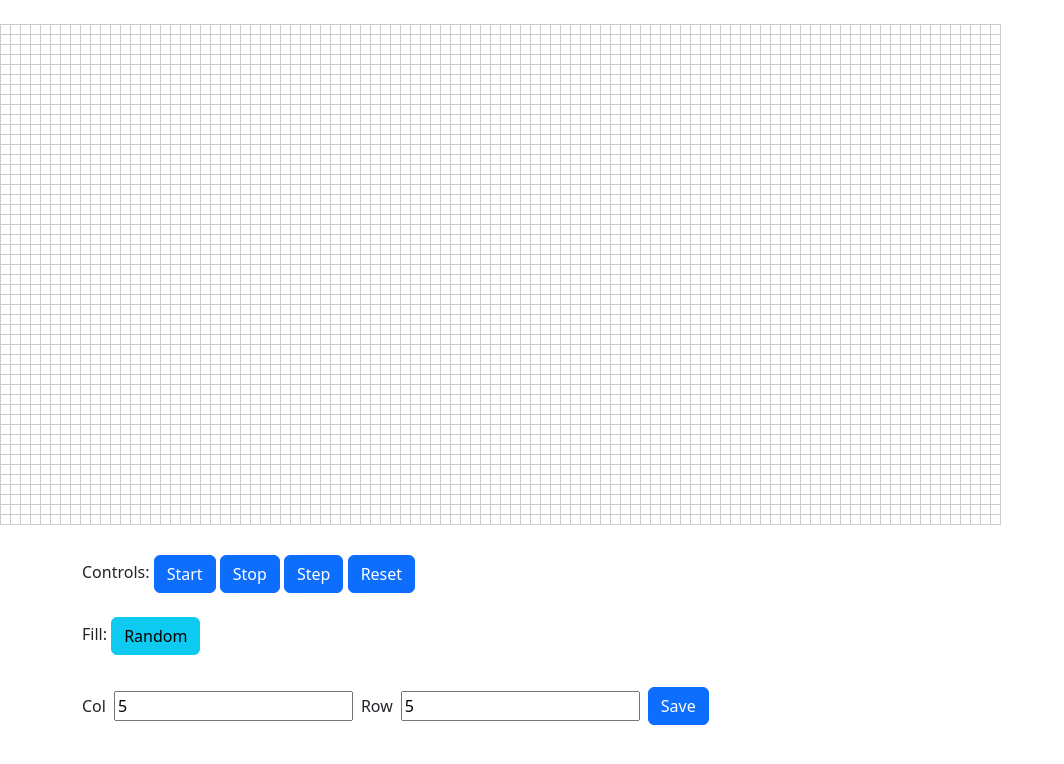
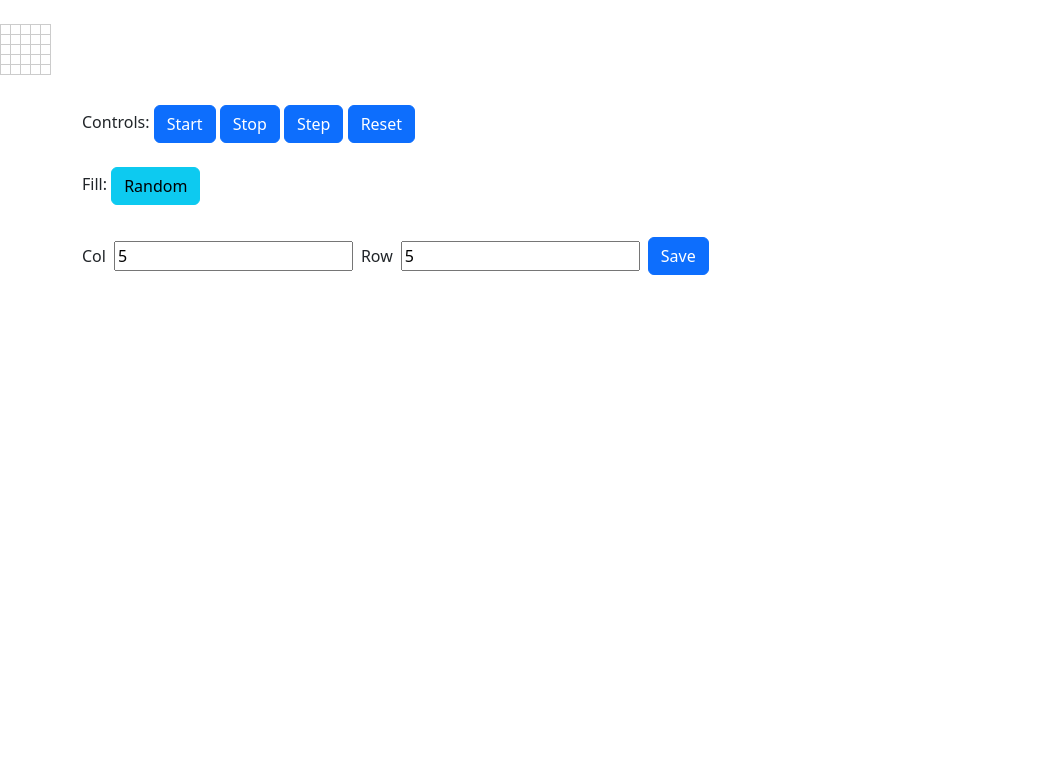
Before and after one commit to MrSubhonbek/-, a plain HTML site: page src/index.html in a window 1280 px wide. Both pictures are taken after typing "5", "5" into the empty fields and a click on the button "Save". Shown: the whole page, without its empty margins (0-1064 px from the left). Drawn offline with nearby package versions, Linux system fonts and the light colour scheme.

Commit message:
can set sizi board finish game

```diff
--- a/src/gameoflife.js
+++ b/src/gameoflife.js
@@ -454,7 +454,7 @@ let GameOfLife = (function () {
                             }
                         }
                 },
-            },
+            }
         ]);
 
         return GameOfLife;
--- a/src/index.html
+++ b/src/index.html
@@ -1,15 +1,13 @@
 <!DOCTYPE html>
 <html>
+
 <head>
   <title>Game of Life</title>
   <meta name="viewport" content="width=device-width, initial-scale=1.0" />
   <meta charset="UTF-8" />
 
-    <link
-      href="https://cdn.jsdelivr.net/npm/bootstrap@5.3.0/dist/css/bootstrap.min.css"
-      rel="stylesheet"
-      integrity="sha384-9ndCyUaIbzAi2FUVXJi0CjmCapSmO7SnpJef0486qhLnuZ2cdeRhO02iuK6FUUVM"
-      crossorigin="anonymous" />
+  <link href="https://cdn.jsdelivr.net/npm/bootstrap@5.3.0/dist/css/bootstrap.min.css" rel="stylesheet"
+    integrity="sha384-9ndCyUaIbzAi2FUVXJi0CjmCapSmO7SnpJef0486qhLnuZ2cdeRhO02iuK6FUUVM" crossorigin="anonymous" />
 
   <script src="https://code.jquery.com/jquery.js"></script>
 </head>
@@ -25,9 +23,7 @@
           <p class="notification text-danger">
             Sorry, your browser cannot display this content. Try updating your
             browser or
-              <a href="http://web-browsers.findthebest.com/" target="_blank"
-                >use a different browser</a
-              >.
+            <a href="http://web-browsers.findthebest.com/" target="_blank">use a different browser</a>.
           </p>
         </canvas>
       </div>
@@ -73,14 +69,14 @@
       <input type="number" id="col" />
       <label for="row">Row</label>
       <input type="number" id="row" />
-        <button class="btn btn-primary" role="button">Save</button>
+      <button class="btn btn-primary setSize" role="button">Save</button>
     </div>
   </div>
 
   <script src="gameoflife.js"></script>
   <script type="text/javascript">
     $(document).ready(function () {
-        var BigGame = new GameOfLife({
+      let BigGame = new GameOfLife({
         canvas_id: "gameoflife_canvas",
         num_cols: 100,
         num_rows: 50,
@@ -106,7 +102,16 @@
       $(".setRandomPoint").click(function () {
         BigGame.setRandomPoint();
       });
+      $(".setSize").click(function () {
+        let row = document.getElementById("row").value, col = document.getElementById("col").value
+        let BigGame = new GameOfLife({
+          canvas_id: "gameoflife_canvas",
+          num_cols: col,
+          num_rows: row,
+        })
+      });
     });
   </script>
 </body>
+
 </html>
```
Lines whose indentation alone changed are shown as unchanged.
